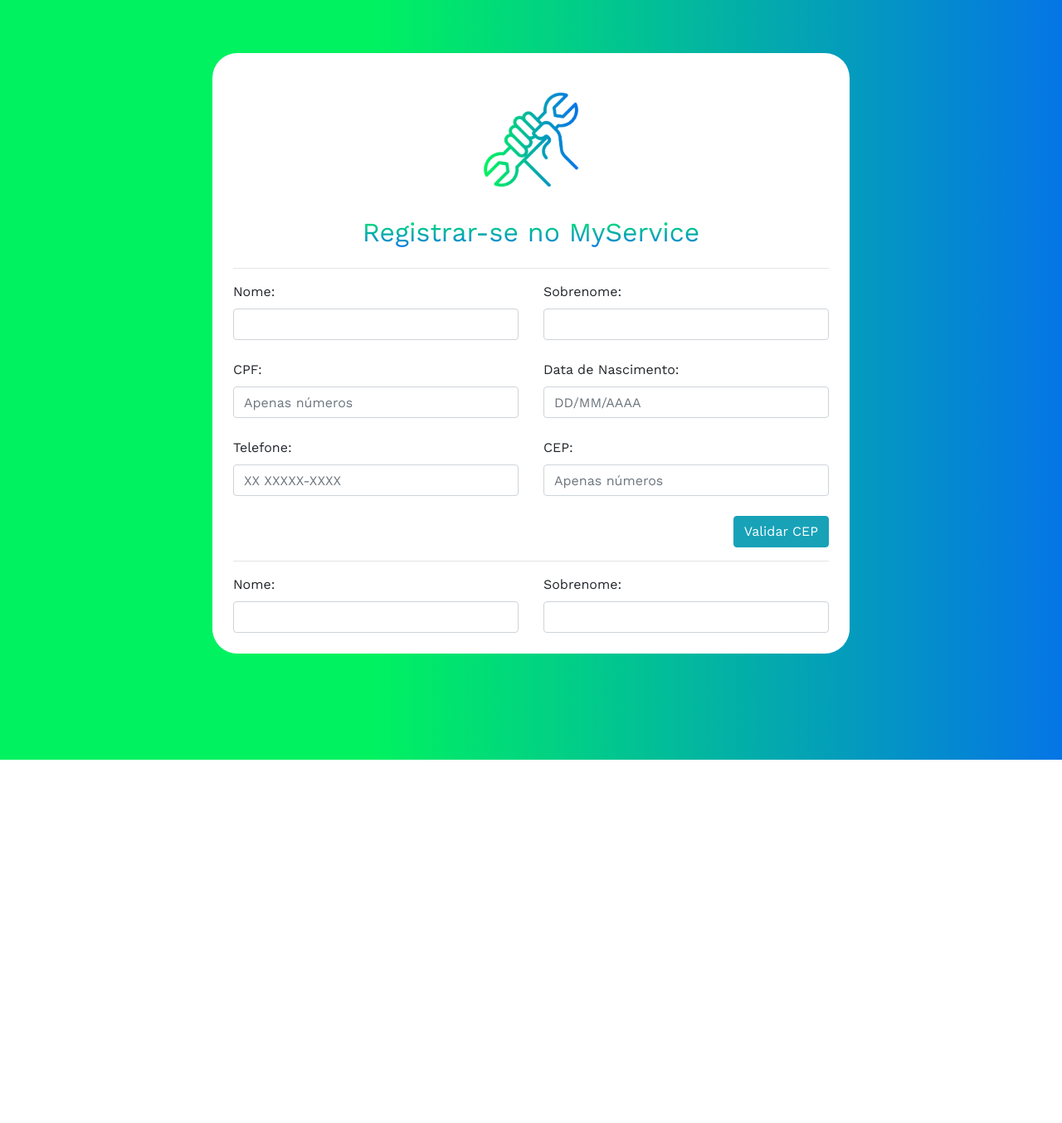
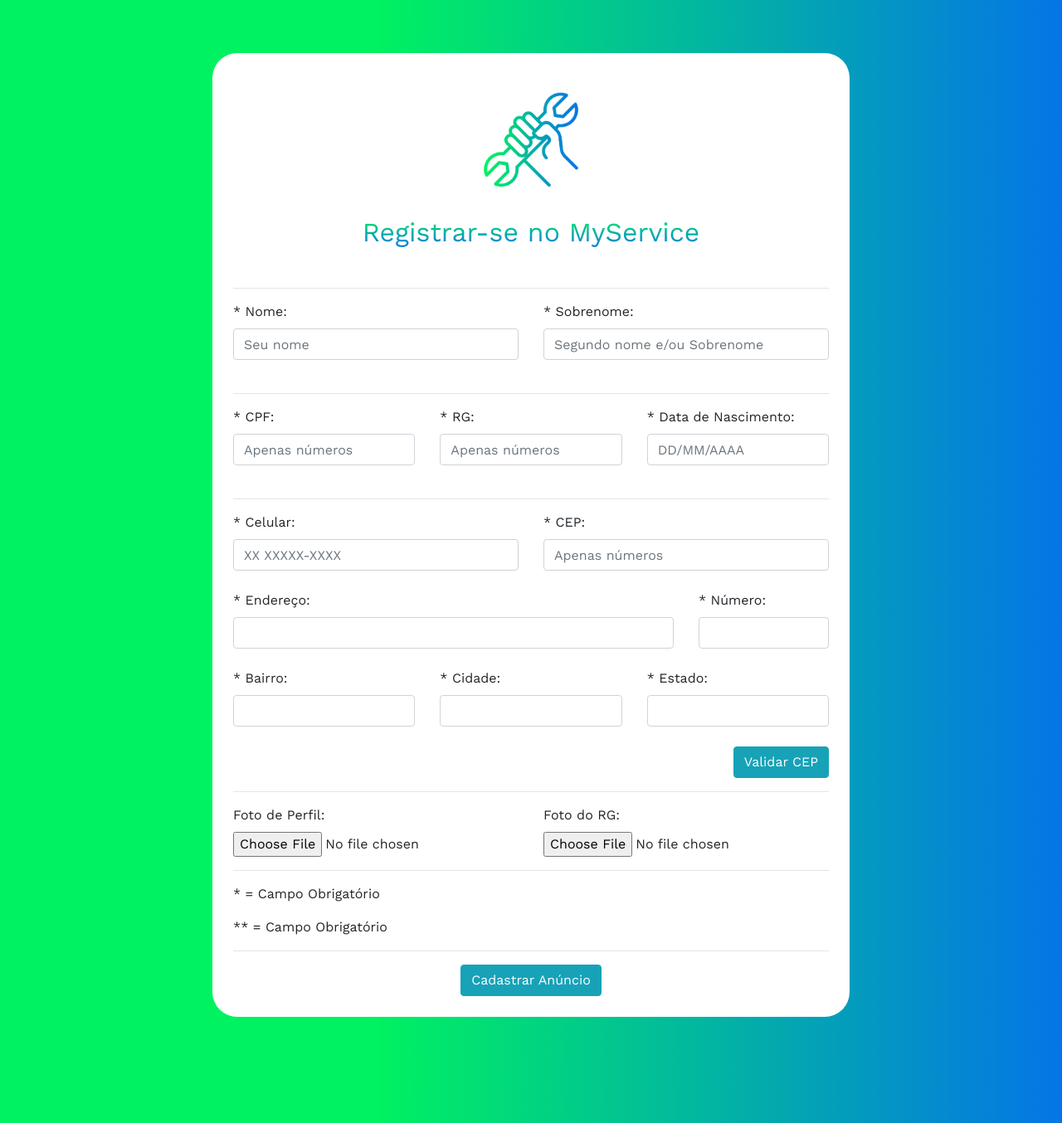
Before and after one commit to abdielmartins/myservice, a Django app: page /validation/validate in a window 1280 px wide. Shown: the whole page at 83% size. Before the commit the page ends 916 px from the top, so only its background shows below. Run offline with Django 3.2, Linux system fonts and the light colour scheme; the visitor is signed in with stand-in values (Sample User, id 1); some libraries are stand-ins or nearby versions.

Commit message:
solved commit conflicts, added cep validation js

```diff
--- /dev/null
+++ b/myservice/static/js/valid.js
@@ -0,0 +1,98 @@
+function limpa_formulario_cep() {
+    //Limpa valores do formulário de cep.
+    document.getElementById('rua').value=("");
+    document.getElementById('bairro').value=("");
+    document.getElementById('cidade').value=("");
+    document.getElementById('estado').value=("");
+}
+
+function meu_callback(conteudo) {
+    if (!("erro" in conteudo)) {
+        //Atualiza os campos com os valores.
+        document.getElementById('rua').value=(conteudo.logradouro);
+        document.getElementById('bairro').value=(conteudo.bairro);
+        document.getElementById('cidade').value=(conteudo.localidade);
+        document.getElementById('estado').value=(conteudo.uf);
+    } //end if.
+    else {
+        //CEP não Encontrado.
+        limpa_formulario_cep();
+        alert("CEP não encontrado.");
+        document.getElementById('cep').value=("");
+    }
+}
+
+function pesquisacep(valor) {
+
+    //Nova variável "cep" somente com dígitos.
+    var cep = valor.replace(/\D/g, '');
+
+    //Verifica se campo cep possui valor informado.
+    if (cep !== "") {
+
+        //Expressão regular para validar o CEP.
+        var validacep = /^[0-9]{8}$/;
+
+        //Valida o formato do CEP.
+        if(validacep.test(cep)) {
+
+            //Preenche os campos com "..." enquanto consulta webservice.
+            document.getElementById('rua').value="...";
+            document.getElementById('bairro').value="...";
+            document.getElementById('cidade').value="...";
+            document.getElementById('estado').value="...";
+
+            //Cria um elemento javascript.
+            var script = document.createElement('script');
+
+            //Sincroniza com o callback.
+            script.src = '//viacep.com.br/ws/'+ cep + '/json/?callback=meu_callback';
+
+            //Insere script no documento e carrega o conteúdo.
+            document.body.appendChild(script);
+
+        } //end if.
+        else {
+            //cep é inválido.
+            limpa_formulario_cep();
+            alert("Formato de CEP inválido.");
+        }
+    } //end if.
+    else {
+        //cep sem valor, limpa formulário.
+        limpa_formulario_cep();
+    }
+}
+
+function formatar(mascara, documento){
+    var i = documento.value.length;
+    var saida = mascara.substring(0,1);
+    var texto = mascara.substring(i);
+
+    if (texto.substring(0,1) != saida){
+        documento.value += texto.substring(0,1);
+    }
+}
+
+function exibe(i) {
+    document.getElementById(i).readOnly= true;
+}
+
+function desabilita(i){
+    document.getElementById(i).disabled = true;
+}
+
+function habilita(i){
+    document.getElementById(i).disabled = false;
+}
+
+
+function showhide() {
+   var div = document.getElementById("newpost");
+   if(idade()>=18){
+        div.style.display = "none";
+   }
+   else if(idade()<18) {
+        div.style.display = "inline";
+    }
+}
--- a/templates/validation/validate.html
+++ b/templates/validation/validate.html
@@ -8,15 +8,12 @@
     <meta name="description" content="">
     <meta name="author" content="">
     <link rel="icon" href="">
-
     <title>My Service</title>
-
     <!-- Worker SANS import -->
     <link href="https://fonts.googleapis.com/css2?family=Work+Sans:ital,wght@0,400;0,700;1,400;1,700&display=swap" rel="stylesheet">
 
     <!-- Bootstrap core CSS -->
     <link rel="stylesheet" href="https://stackpath.bootstrapcdn.com/bootstrap/4.1.3/css/bootstrap.min.css" integrity="sha384-MCw98/SFnGE8fJT3GXwEOngsV7Zt27NXFoaoApmYm81iuXoPkFOJwJ8ERdknLPMO" crossorigin="anonymous">
-
     <!-- Custom styles for this website -->
     <link href="{% static "css/styleValid.css" %}" rel="stylesheet">
   </head>
@@ -34,63 +31,104 @@
                </h3>
             </div>
          </div>
+         <br>
          <hr>
-
          <form method="POST" action="{% url 'validate' %}" enctype="multipart/form-data">
          {% csrf_token %}
             <div class="row">
               <div class="col">
-                <label for="nome">Nome: </label>
-                <input type="text" class="form-control">
+                <label for="nome">* Nome: </label>
+                <input id="Nome" name="Nome" placeholder="Seu nome" class="form-control input-md" required="" type="text">
               </div>
               <div class="col">
-                <label for="surname">Sobrenome: </label>
-                <input type="text" class="form-control">
+                <label for="surname">* Sobrenome: </label>
+                <input id="Nome" name="Nome" placeholder="Segundo nome e/ou Sobrenome" class="form-control input-md" required="" type="text">
+            </div>
+            </div>
+            <br>
+            <hr>
+            <div class="row">
+               <div class="col">
+                 <label for="cpf">* CPF: </label>
+                 <input id="cpf" name="cpf" placeholder="Apenas números" class="form-control input-md" required="" type="text" maxlength="11" pattern="[0-9]+$">
+               </div>
+               <div class="col">
+                 <label for="RG">* RG: </label>
+                 <input id="rg" name="rg" placeholder="Apenas números" class="form-control input-md" required="" type="text" maxlength="9" pattern="[0-9]+$">
+               </div>
+               <div class="col">
+                 <label for="birth_date">* Data de Nascimento: </label>
+                 <input id="dtnasc" name="dtnasc" placeholder="DD/MM/AAAA" class="form-control input-md" required="" type="text" maxlength="10" OnKeyPress="formatar('##/##/####', this)" onBlur="showhide()">
+               </div>
+             </div>
+            <br>
+            <hr>
+            <div class="row">
+               <div class="col">
+                 <label for="tel">* Celular: </label>
+                 <input id="prependedtext" name="prependedtext" class="form-control" placeholder="XX XXXXX-XXXX" type="text" maxlength="13" pattern="\[0-9]{2}\ [0-9]{4,6}-[0-9]{3,4}$" OnKeyPress="formatar('## #####-####', this)">
+               </div>
+               <div class="col">
+                  <label for="CEP">* CEP: </label>
+                  <input id="cep" name="cep" placeholder="Apenas números" class="form-control input-md" required="" value="" type="search" maxlength="8" pattern="[0-9]+$">
+              </div>
+            </div>
+            <br>
+            <div class="row">
+              <div class="col-md-9">
+                <label for="Adress">* Endereço: </label>
+                <input id="rua" name="rua" class="form-control" placeholder="" required=""  type="text">
+              </div>
+              <div class="col-md-3">
+                <label for="Num">* Número: </label>
+                <input id="numero" name="numero" class="form-control" placeholder="" required="" type="text">
               </div>
             </div>
             <br>
               <div class="row">
               <div class="col">
-                 <label for="cpf">CPF: </label>
-                 <input id="cpf" name="cpf" placeholder="Apenas números" class="form-control input-md" required="" type="text" maxlength="11" pattern="[0-9]+$">
+                <label for="Distric">* Bairro: </label>
+                <input id="bairro" name="bairro" class="form-control" placeholder="" required="" type="text">
               </div>
               <div class="col">
-                 <label for="birth_date">Data de Nascimento: </label>
-                 <input id="dtnasc" name="dtnasc" placeholder="DD/MM/AAAA" class="form-control input-md" required="" type="text" maxlength="10" OnKeyPress="formatar('##/##/####', this)" onBlur="showhide()">
+                <label for="State">* Cidade: </label>
+                <input id="cidade" name="cidade" class="form-control" placeholder="" required="" type="text">
+              </div>
+              <div class="col">
+                <label for="State">* Estado: </label>
+                <input id="estado" name="estado" class="form-control" placeholder="" required="" type="text">
               </div>
             </div>
-            <br>
-            <div class="row">
-               <div class="col">
-                 <label for="tel">Telefone: </label>
-                 <input id="prependedtext" name="prependedtext" class="form-control" placeholder="XX XXXXX-XXXX" type="text" maxlength="13" pattern="\[0-9]{2}\ [0-9]{4,6}-[0-9]{3,4}$" OnKeyPress="formatar('## #####-####', this)">
-               </div>
-               <div class="col">
-                  <label for="CEP">CEP: </label>
-                  <input id="cep" name="cep" placeholder="Apenas números" class="form-control input-md" required="" value="" type="search" maxlength="8" pattern="[0-9]+$">
             <br>
             <div class="text-right">
                 <button type="button" class="btn btn-info" onclick="pesquisacep(cep.value)">Validar CEP</button>
             </div>
+            <hr>
+            <div class="row">
+               <div class="col">
+                 <label for="profile-pic">Foto de Perfil: </label>
+                 <input id="icon" name="icon" type="file" class="form-data">
+               </div>
+               <div class="col">
+                 <label for="profile-valid">Foto do RG: </label>
+                 <input id="image" name="image" type="file" class="form-data">
                </div>
              </div>
              <hr>
+             <p class="help-block"><h11>*</h11> = Campo Obrigatório </p>
+             <p class="help-block"><h11>**</h11> = Campo Obrigatório </p>
+             <hr>
              <div class="row">
               <div class="col">
-                 <label for="nome">Nome: </label>
-                 <input type="text" class="form-control">
-               </div>
-               <div class="col">
-                 <label for="surname">Sobrenome: </label>
-                 <input type="text" class="form-control">
+                <center><input class="btn btn-info" type="submit" value="Cadastrar Anúncio"></center>
               </div>
             </div>
-
-
+             </div>
          </form>
       </div>
       <script src="https://code.jquery.com/jquery-3.4.1.slim.min.js" integrity="sha384-J6qa4849blE2+poT4WnyKhv5vZF5SrPo0iEjwBvKU7imGFAV0wwj1yYfoRSJoZ+n" crossorigin="anonymous"></script>
       <script src="https://cdn.jsdelivr.net/npm/popper.js@1.16.0/dist/umd/popper.min.js" integrity="sha384-Q6E9RHvbIyZFJoft+2mJbHaEWldlvI9IOYy5n3zV9zzTtmI3UksdQRVvoxMfooAo" crossorigin="anonymous"></script>
       <script src="https://stackpath.bootstrapcdn.com/bootstrap/4.4.1/js/bootstrap.min.js" integrity="sha384-wfSDF2E50Y2D1uUdj0O3uMBJnjuUD4Ih7YwaYd1iqfktj0Uod8GCExl3Og8ifwB6" crossorigin="anonymous"></script>
+      <script src="{% static 'js/valid.js' %}"></script>
     </body>
 </html>
--- a/validation/views.py
+++ b/validation/views.py
@@ -6,22 +6,21 @@
 def validate(request):
     if request.method == 'POST':
         if request.POST['nome'] and request.POST['sobrenome'] and request.POST['birth_date'] and request.POST['cpf'] and request.FILES['profile_picture'] and request.FILES['profile_validation']:
-            validation = Validation()
-            validation.user = request.user
             validation.name = request.POST['name']
             validation.surname = request.POST['surname']
             validation.birth_date = request.POST['birth_date']
             validation.cpf = request.POST['cpf']
             validation.rg = request.POST['id']
             validation.cel = request.POST['cel']
+            validation.cep = request.POST['cep']
             validation.adress = request.POST['adress']
             validation.number = request.POST['number']
             validation.district = request.POST['district']
+            vaidation.city = request.POST['city']
             validation.estate = request.POST['estate']
             validation.profile_picture = request.FILES['profile_picture']
             validation.profile_validation = request.FILES['profile_validation']
             validation.save()
-            return redirect ('/services/main')
         else:
             return render(request, 'validate.html', {'error': 'All fields are required'})
     else:
```
Also changed, not shown: validation/models.py (+8 -6 lines), validation/migrations/0002_auto_20200615_1759.py (added), validation/migrations/0003_validation_city.py (added). Lines whose indentation alone changed are shown as unchanged.
